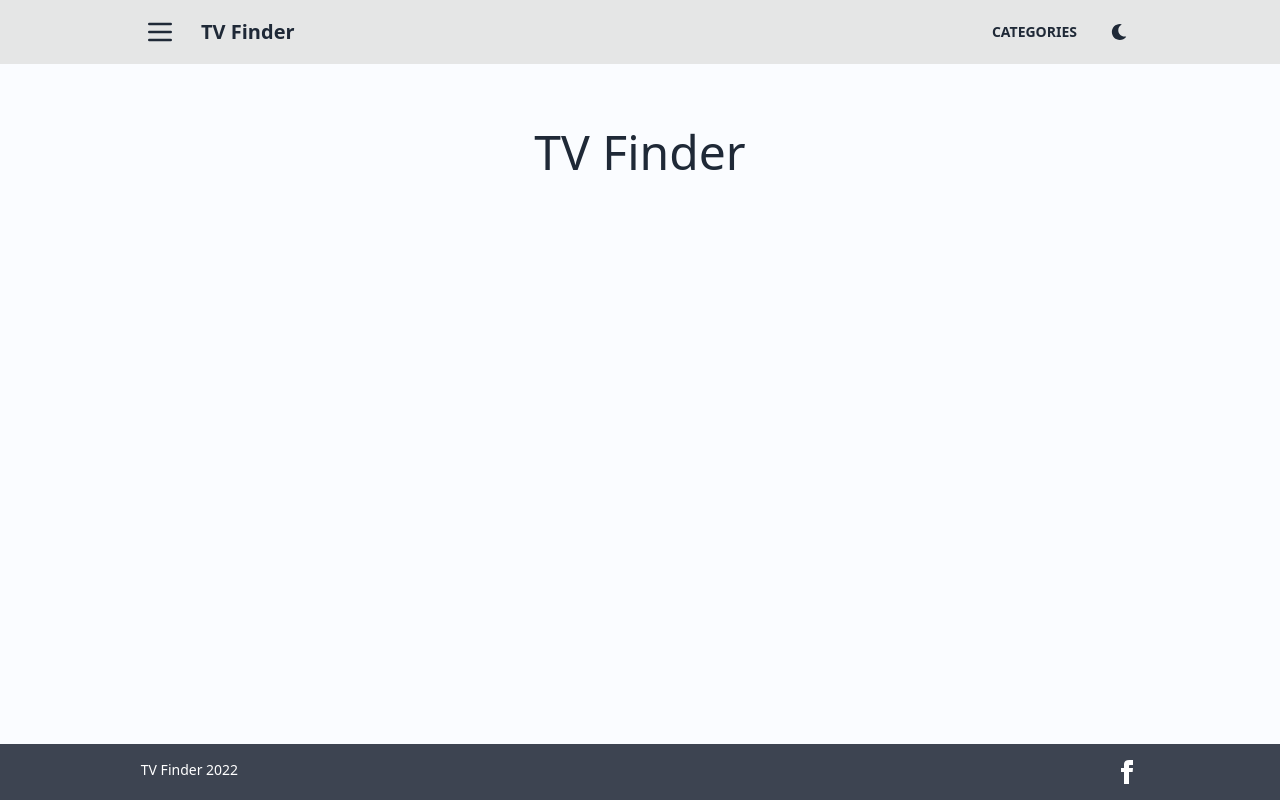
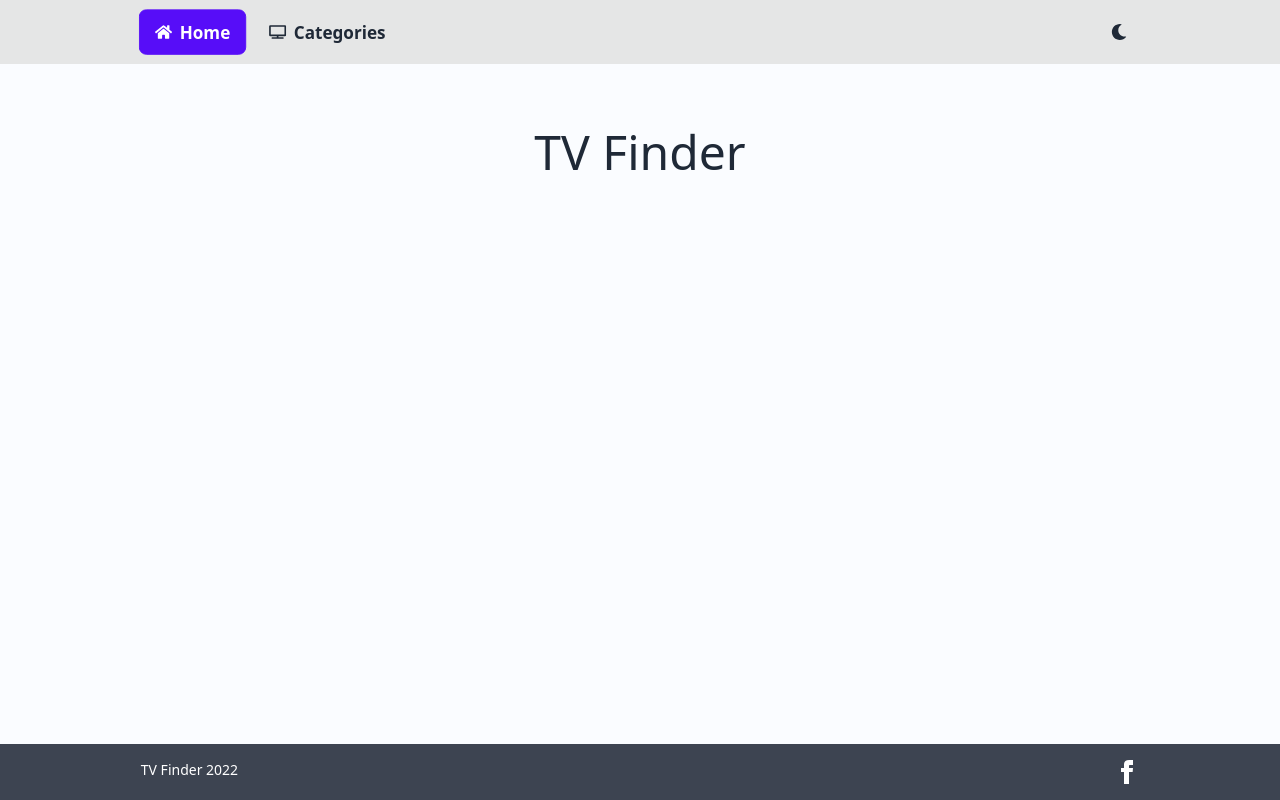
Before and after one commit to witktom5/tv-app, a React (Create React App) app: page / in a window 1280 px wide. Built offline with nearby package versions, Linux system fonts and the light colour scheme.

Commit message:
add dropdown menu and menu btn active styles

```diff
--- /dev/null
+++ b/src/components/DropdownMenu.jsx
@@ -0,0 +1,28 @@
+function DropdownMenu({ children }) {
+  return (
+    <div className='dropdown'>
+      <label tabIndex='0' className='btn btn-square btn-ghost lg:hidden'>
+        <svg
+          xmlns='http://www.w3.org/2000/svg'
+          fill='none'
+          viewBox='0 0 24 24'
+          className='inline-block w-8 h-8 stroke-current'
+        >
+          <path
+            strokeLinecap='round'
+            strokeLinejoin='round'
+            strokeWidth='2'
+            d='M4 6h16M4 12h16M4 18h16'
+          ></path>
+        </svg>
+      </label>
+      <div
+        tabIndex='0'
+        className='menu dropdown-content p-2 shadow bg-base-300 rounded-box w-52 mt-4'
+      >
+        {children}
+      </div>
+    </div>
+  );
+}
+export default DropdownMenu;
--- /dev/null
+++ b/src/components/MenuButton.jsx
@@ -0,0 +1,18 @@
+import { NavLink } from 'react-router-dom';
+
+function MenuButton({ url, icon, text }) {
+  return (
+    <NavLink
+      to={url}
+      className={({ isActive }) =>
+        isActive
+          ? 'btn btn-primary normal-case text-lg flex gap-2'
+          : 'btn btn-ghost normal-case text-lg flex gap-2'
+      }
+    >
+      {icon}
+      {text}
+    </NavLink>
+  );
+}
+export default MenuButton;
--- a/src/components/layout/Navbar.jsx
+++ b/src/components/layout/Navbar.jsx
@@ -1,40 +1,28 @@
 import ColorSchemeToggler from '../ColorSchemeToggler';
-import { Link } from 'react-router-dom';
+import { FaHome, FaTv } from 'react-icons/fa';
+import MenuButton from '../MenuButton';
+import DropdownMenu from '../DropdownMenu';
 
 function Navbar() {
   return (
-    <nav className='bg-base-300 flex justify-center custom-navbar'>
-      <div className='navbar lg:w-4/5'>
-        <div className='flex-none'>
-          <button className='btn btn-square btn-ghost'>
-            <svg
-              xmlns='http://www.w3.org/2000/svg'
-              fill='none'
-              viewBox='0 0 24 24'
-              className='inline-block w-8 h-8 stroke-current'
-            >
-              <path
-                strokeLinecap='round'
-                strokeLinejoin='round'
-                strokeWidth='2'
-                d='M4 6h16M4 12h16M4 18h16'
-              ></path>
-            </svg>
-          </button>
+    <div className='bg-base-300 flex justify-center custom-navbar'>
+      <nav className='navbar lg:w-4/5'>
+        <div className='flex-none'></div>
+        <DropdownMenu>
+          <MenuButton url='/' icon={<FaHome />} text='Home' />
+          <MenuButton url='/categories' icon={<FaTv />} text='Categories' />
+        </DropdownMenu>
+        <div className='hidden lg:block'>
+          <MenuButton url='/' icon={<FaHome />} text='Home' />
         </div>
-        <div className='flex-1'>
-          <Link to='/' className='btn btn-ghost normal-case text-xl'>
-            TV Finder
-          </Link>
+        <div className='hidden lg:block'>
+          <MenuButton url='/categories' icon={<FaTv />} text='Categories' />
         </div>
-        <div className='flex-none'>
-          <Link to='/categories' className='btn btn-ghost'>
-            Categories
-          </Link>
+        <div className='ml-auto'>
           <ColorSchemeToggler />
         </div>
-      </div>
-    </nav>
+      </nav>
+    </div>
   );
 }
 export default Navbar;
```
